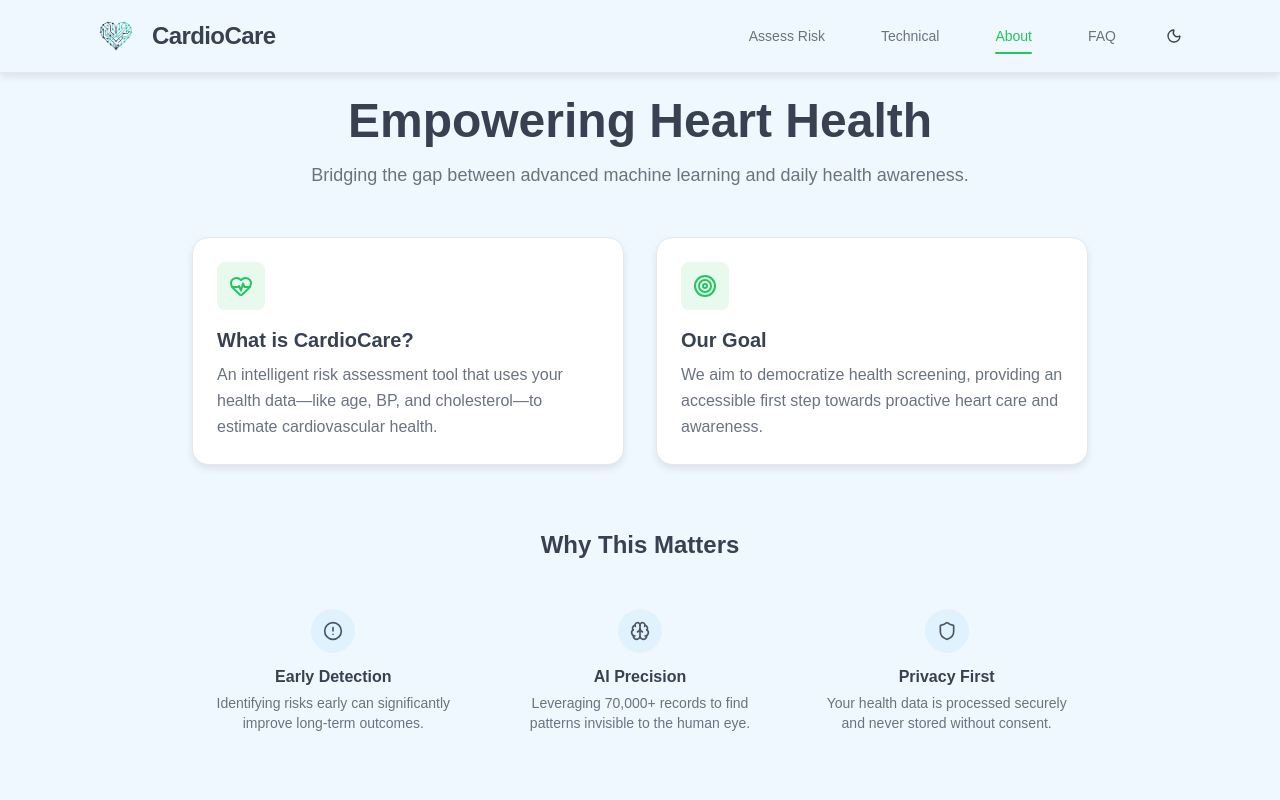
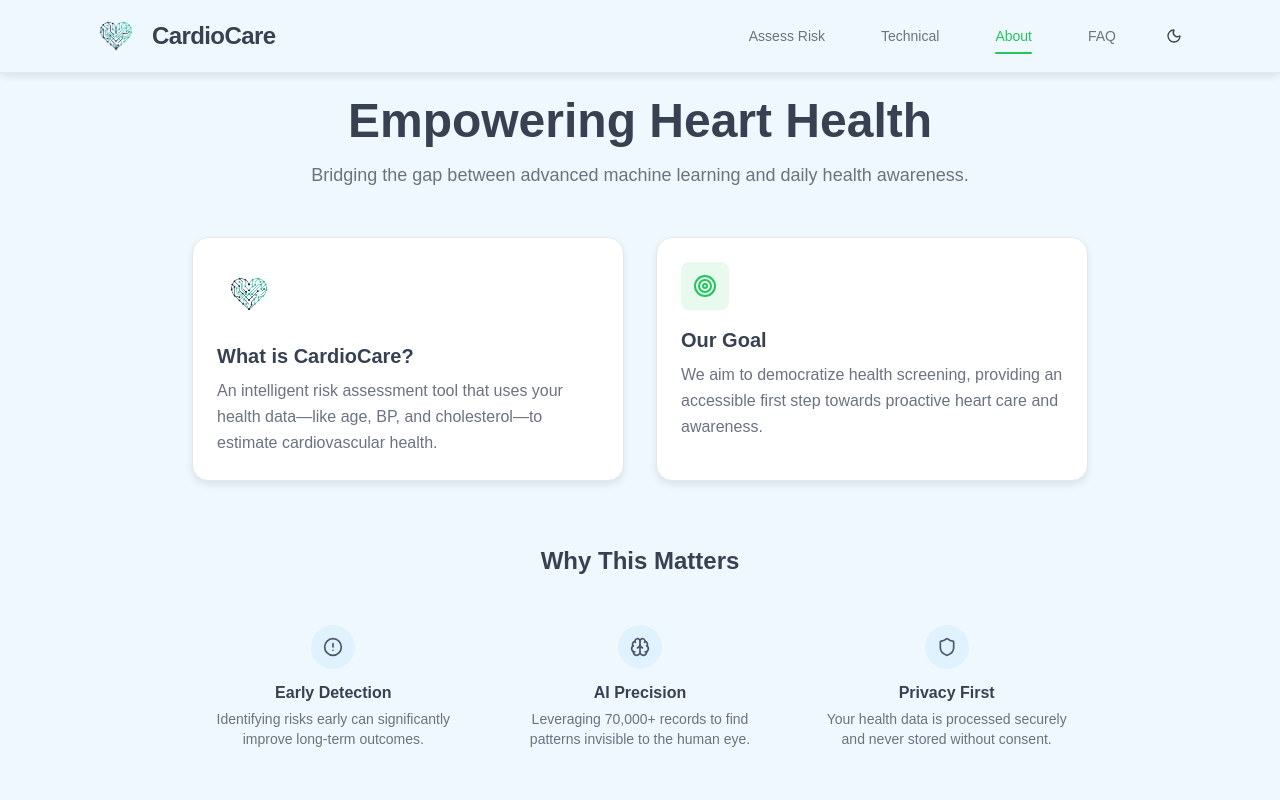
Before and after one commit to dev-Jigar05/CardioCare-frontend, a React (Vite) app: page /about in a window 1280 px wide. Shown: the top 800 px of the page. Built offline with nearby package versions, Linux system fonts and the light colour scheme.

Commit message:
about page logo fixes

```diff
--- a/src/pages/About.jsx
+++ b/src/pages/About.jsx
@@ -14,8 +14,9 @@ function About() {
       {/* Mission Grid */}
       <section className="grid md:grid-cols-2 gap-8 mb-16">
         <div className="rounded-2xl border bg-card p-6 shadow-sm hover:shadow-md transition-shadow">
-          <div className="h-12 w-12 rounded-lg bg-primary/10 flex items-center justify-center text-primary mb-4">
-            <HeartPulse className="h-6 w-6" />
+          <div className="h-16 w-16 mb-4">
+            <img src="/logo1.png" alt="CardioCare Logo" className="h-full w-full object-contain dark:hidden" />
+            <img src="/logo-dark1.png" alt="CardioCare Logo" className="hidden h-full w-full object-contain dark:block" />
           </div>
           <h2 className="text-xl font-semibold mb-2">What is CardioCare?</h2>
           <p className="text-muted-foreground leading-relaxed">
```
Also changed, not shown: tsconfig.json (+23 -1 lines).
